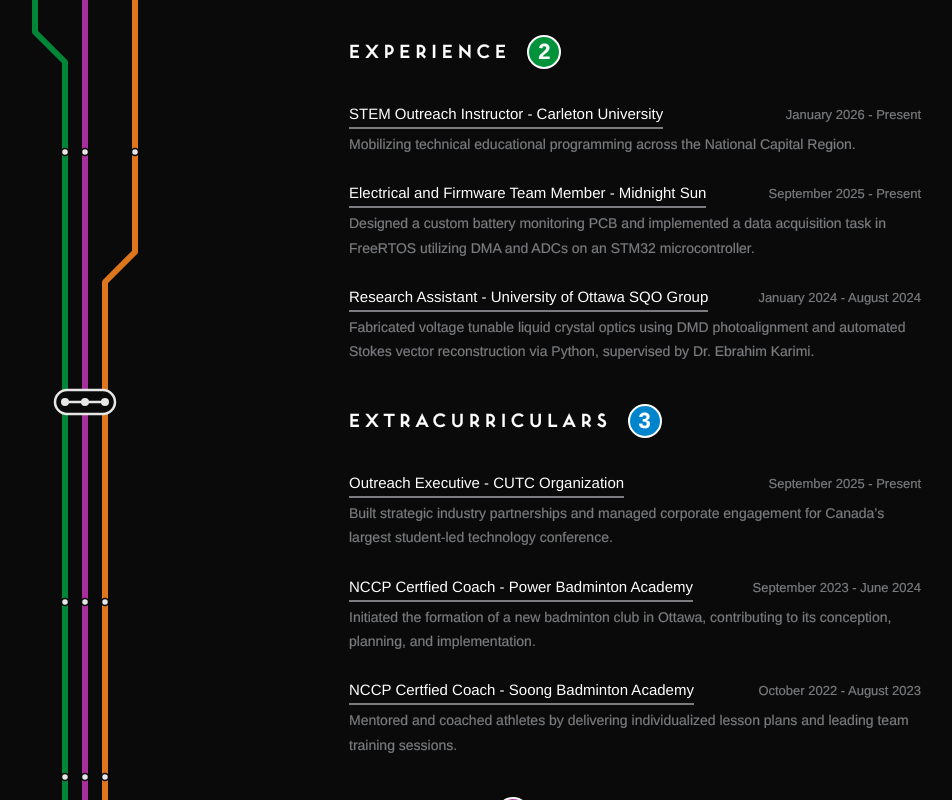
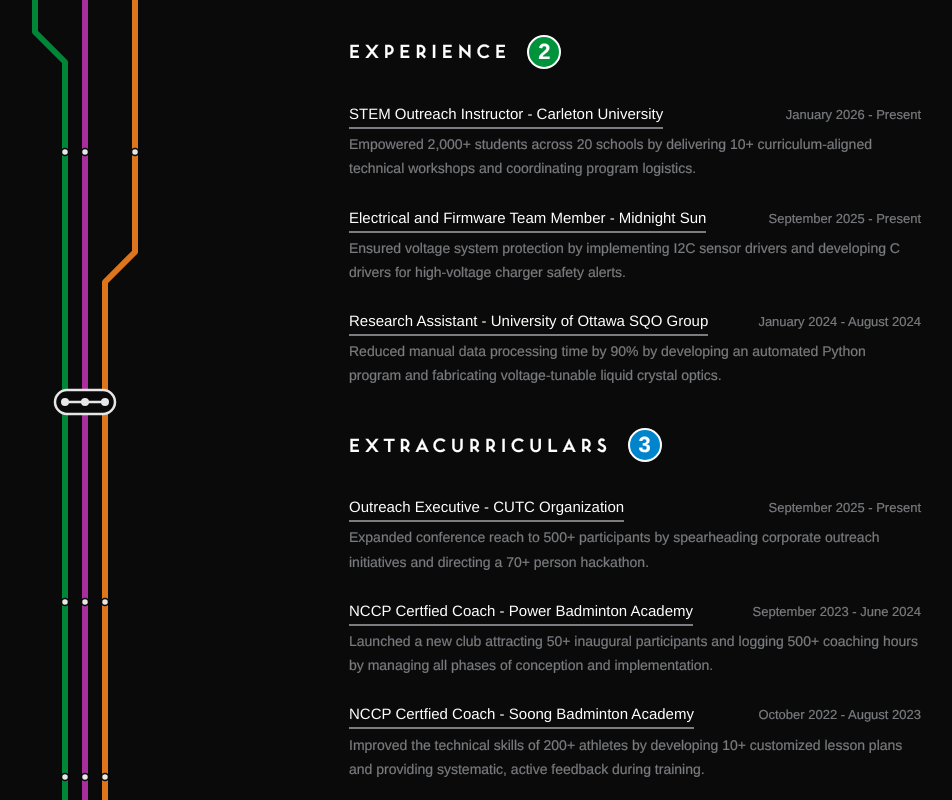
Before and after one commit to DeaconSham/deaconsham.github.io, a React (Vite) app: page / in a window 1280 px wide. Shown: the part 400-1200 px from the top of the page, without its empty margins (5-957 px from the left). Built offline with nearby package versions, Linux system fonts and the light colour scheme.

Commit message:
changed descriptions

```diff
--- a/src/components/Connect.jsx
+++ b/src/components/Connect.jsx
@@ -17,7 +17,7 @@
                     target="_blank"
                     rel="noopener noreferrer"
                 >
-                    Résumé
+                    Resume
                 </a>
                 <a href="mailto:deaconsham@icloud.com">
                     deaconsham@icloud.com
--- a/src/components/Experience.jsx
+++ b/src/components/Experience.jsx
@@ -3,19 +3,19 @@
         title: 'STEM Outreach Instructor - Carleton University',
         url: 'https://carleton.ca/',
         date: 'January 2026 - Present',
-        desc: 'Mobilizing technical educational programming across the National Capital Region.'
+        desc: 'Empowered 2,000+ students across 20 schools by delivering 10+ curriculum-aligned technical workshops and coordinating program logistics.'
     },
     {
         title: 'Electrical and Firmware Team Member - Midnight Sun',
         url: 'https://www.uwmidsun.com/',
         date: 'September 2025 - Present',
-        desc: 'Designed a custom battery monitoring PCB and implemented a data acquisition task in FreeRTOS utilizing DMA and ADCs on an STM32 microcontroller.'
+        desc: 'Ensured voltage system protection by implementing I2C sensor drivers and developing C drivers for high-voltage charger safety alerts.'
     },
     {
         title: 'Research Assistant - University of Ottawa SQO Group',
         url: 'https://sqogroup.ca/',
         date: 'January 2024 - August 2024',
-        desc: 'Fabricated voltage tunable liquid crystal optics using DMD photoalignment and automated Stokes vector reconstruction via Python, supervised by Dr. Ebrahim Karimi.'
+        desc: 'Reduced manual data processing time by 90% by developing an automated Python program and fabricating voltage-tunable liquid crystal optics.'
     }
 ];
 
--- a/src/components/Extracurricular.jsx
+++ b/src/components/Extracurricular.jsx
@@ -3,19 +3,19 @@
         title: 'Outreach Executive - CUTC Organization',
         url: 'https://cutc.ca/',
         date: 'September 2025 - Present',
-        desc: 'Built strategic industry partnerships and managed corporate engagement for Canada’s largest student-led technology conference.'
+        desc: 'Expanded conference reach to 500+ participants by spearheading corporate outreach initiatives and directing a 70+ person hackathon.'
     },
     {
         title: 'NCCP Certfied Coach - Power Badminton Academy',
         url: 'https://www.ottawapba.ca/',
         date: 'September 2023 - June 2024',
-        desc: 'Initiated the formation of a new badminton club in Ottawa, contributing to its conception, planning, and implementation.'
+        desc: 'Launched a new club attracting 50+ inaugural participants and logging 500+ coaching hours by managing all phases of conception and implementation.'
     },
     {
         title: 'NCCP Certfied Coach - Soong Badminton Academy',
         url: 'https://www.badmintonontario.ca/directory/soong-badminton-academy/',
         date: 'October 2022 - August 2023',
-        desc: 'Mentored and coached athletes by delivering individualized lesson plans and leading team training sessions.'
+        desc: 'Improved the technical skills of 200+ athletes by developing 10+ customized lesson plans and providing systematic, active feedback during training.'
     }
 ];
 
```
